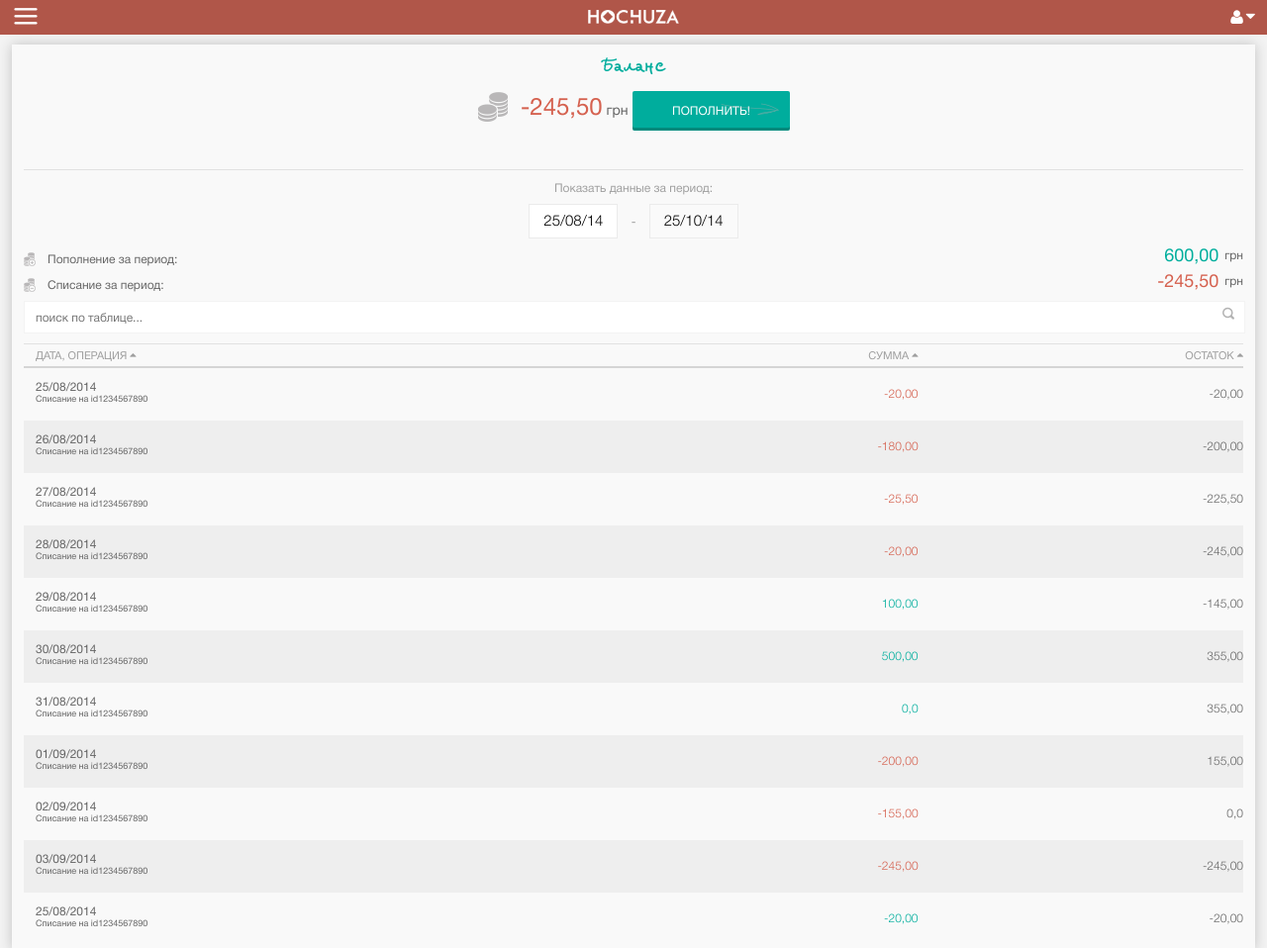
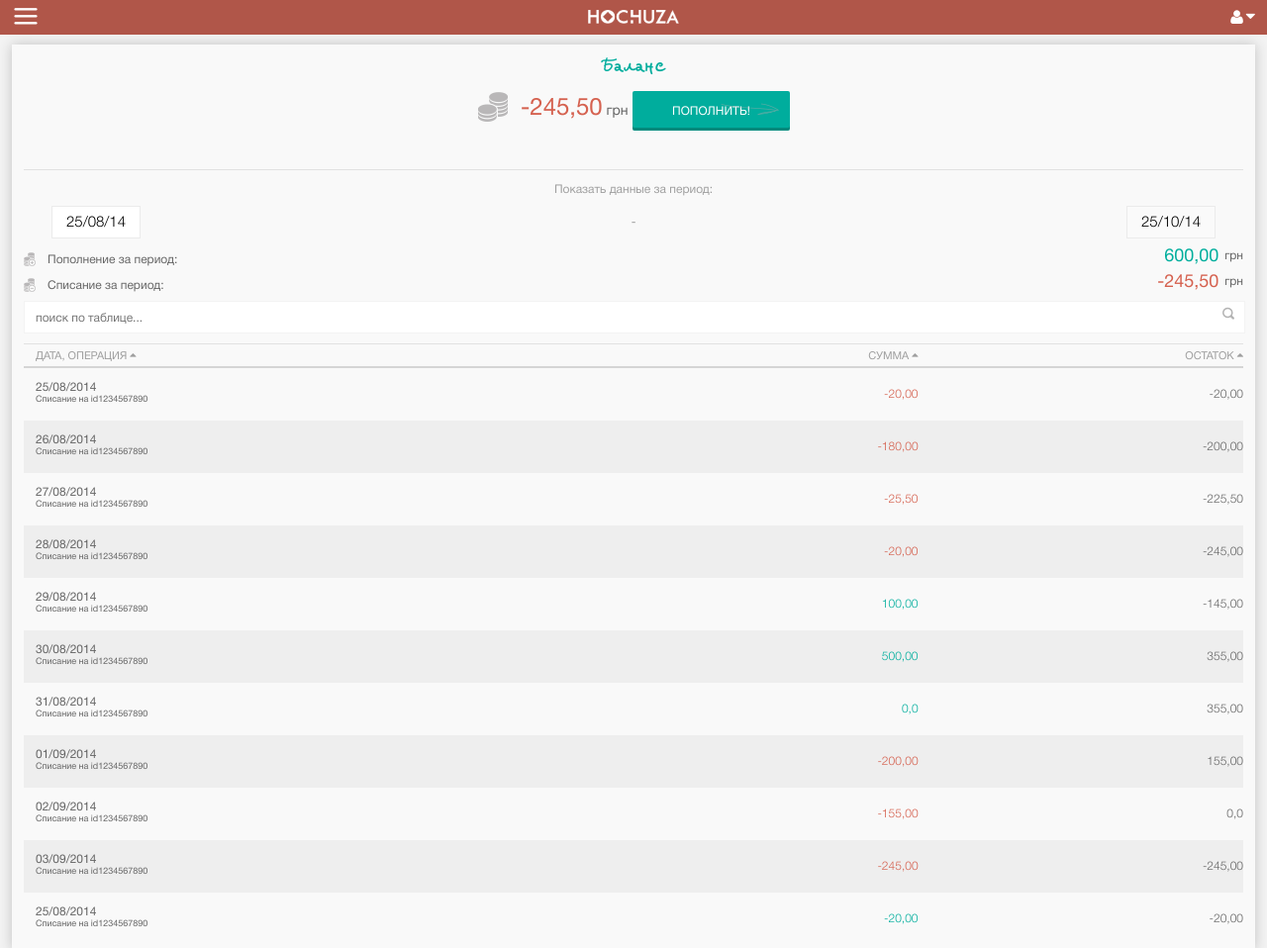
Before and after one commit to kolan4ik/hochuza-mob, a plain HTML site: page balace_shorttlist.html in a window 1280 px wide. Shown: the top 958 px of the page at 99% size. Drawn offline with Linux system fonts and the light colour scheme.

Commit message:
add data piker

```diff
--- a/balace_shorttlist.html
+++ b/balace_shorttlist.html
@@ -49,9 +49,13 @@
                 <div class="data-filter">
                     <div class="data-filter-in">
                         <p>Показать данные за период:</p>
-                        <input id="mydate" class="date-after__in" type="text" value="25/08/14"/>
+                        <div class="date-after">
+                            <input id="mydate" class="mydate date-after__in" type="text" value="25/08/14"/>
+                        </div>
+                        <div class="date-before">
+                            <input id="mydate2" class="mydate date-before__in" type="text" value="25/10/14"/>
+                        </div>
                         -
-                        <input id="mydate2" class="date-before__in" type="text" value="25/10/14"/>
                     </div>
                 </div>
                 <div class="result-table">
--- a/sass/_content.scss
+++ b/sass/_content.scss
@@ -1675,11 +1675,15 @@ input[type="number"]{
   }
   p{
     margin: 0 0 10px;
+    line-height: normal;
   }
 }
 .data-filter-in{
   @include clearfix;
   margin: 0 0 11px;
+  position: relative;
+  line-height: 33px;
+  padding: 0 28px;
   .gldp-default{
       top: 35px !important;
       left: 49% !important;
@@ -1689,6 +1693,15 @@ input[type="number"]{
   }
   .prev-arrow{
     margin: 0 0 0 37px;
+  }
+  .date-after, .date-before{
+    width: auto;
+  }
+  .date-before{
+    float: right;
+  }
+  .mydate{
+    margin: 0;
   }
 }
 .date-after, .date-before{
```
Also changed, not shown: css/style.css, fire_app_log.txt.
